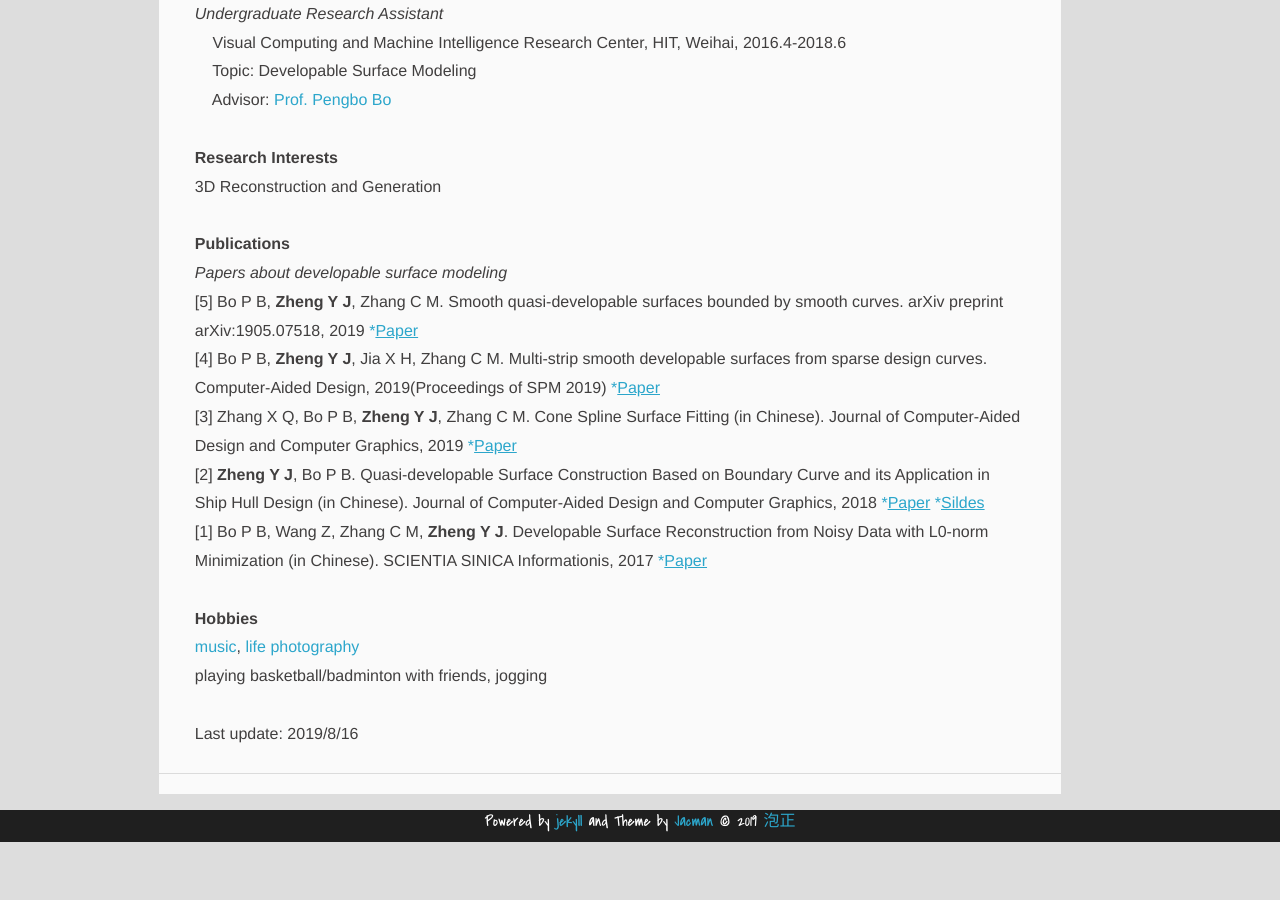
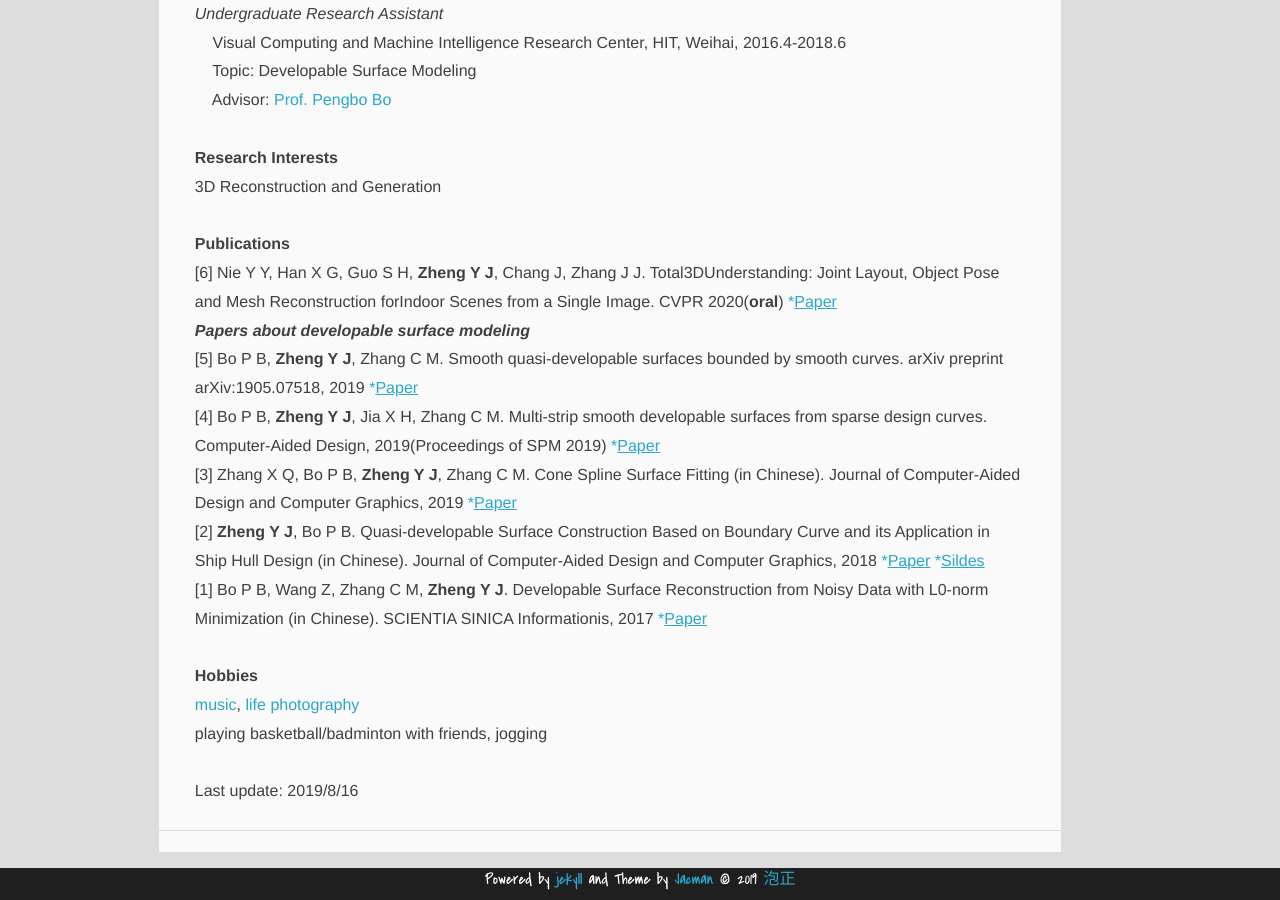
Before and after one commit to PAULYZHENG/paulyzheng.github.io, a Jekyll site: the page built from about/index.html, in a window 1280 px wide and 900 px high, scrolled down 883 px. Built offline with Jekyll 4.4.1, drawn with Linux system fonts in a browser that asks for light colours; comment, search, counter and statistics services are not loaded; before the commit the page ends 1725 px from its top, so only the background shows below that.

Commit message:
Update index.html

```diff
--- a/about/index.html
+++ b/about/index.html
@@ -43,7 +43,9 @@ BEng (Software Engineering), Harbin Institute of Technology(HIT), Weihai, 2014.9
 <B>Publications</B>
 <br/>
 
-<I>Papers about developable surface modeling <!--(<a href="/paper/RS_UG.pdf" title="RSUN" itemprop="url">research statement</a>)--></I><br/>
+[6] Nie Y Y, Han X G, Guo S H, <B>Zheng Y J</B>, Chang J, Zhang J J. Total3DUnderstanding: Joint Layout, Object Pose and Mesh Reconstruction forIndoor Scenes from a Single Image. CVPR 2020(<B>oral</B>) <a href="https://arxiv.org/pdf/2002.12212.pdf" title="05" itemprop="url">*<u>Paper</u></a> <br/>
+
+<B><I>Papers about developable surface modeling <!--(<a href="/paper/RS_UG.pdf" title="RSUN" itemprop="url">research statement</a>)--></I></B><br/>
 [5] Bo P B, <B>Zheng Y J</B>, Zhang C M. Smooth quasi-developable surfaces bounded by smooth curves. arXiv preprint arXiv:1905.07518, 2019 <a href="https://arxiv.org/abs/1905.07518" title="05" itemprop="url">*<u>Paper</u></a> <br/>
 [4] Bo P B, <B>Zheng Y J</B>, Jia X H, Zhang C M. Multi-strip smooth developable surfaces from sparse design curves. Computer-Aided Design, 2019(Proceedings of SPM 2019) <a href="https://www.sciencedirect.com/science/article/pii/S0010448519301733" title="04" itemprop="url">*<u>Paper</u></a> <br/>
 [3] Zhang X Q, Bo P B, <B>Zheng Y J</B>, Zhang C M. Cone Spline Surface Fitting (in Chinese). Journal of Computer-Aided Design and Computer Graphics, 2019 <a href="http://www.jcad.cn/jcadcms/show.action?code=publish_402880124b362464014b3c4d819803a1&siteid=100000&newsid=e3239411284a4d96977b38249c131da6&channelid=0000000023" title="03" itemprop="url">*<u>Paper</u></a><br/>
```
